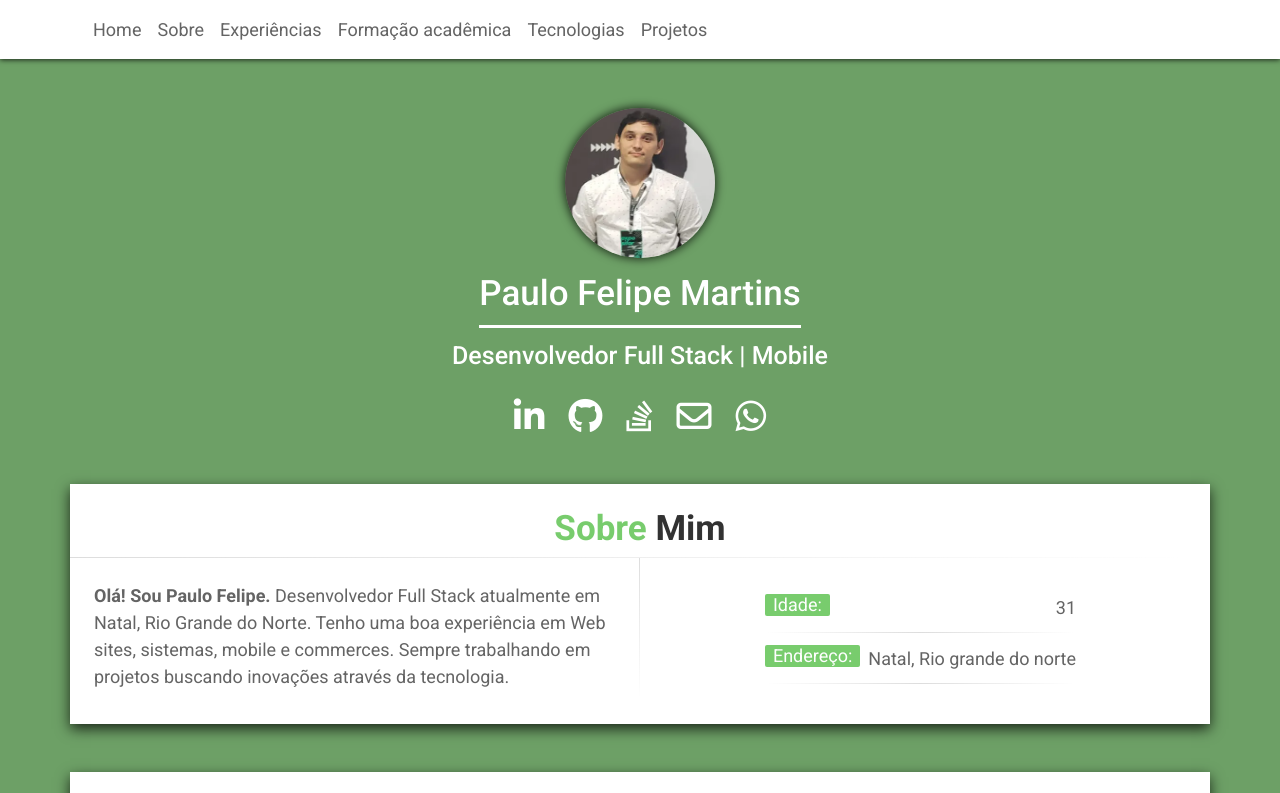
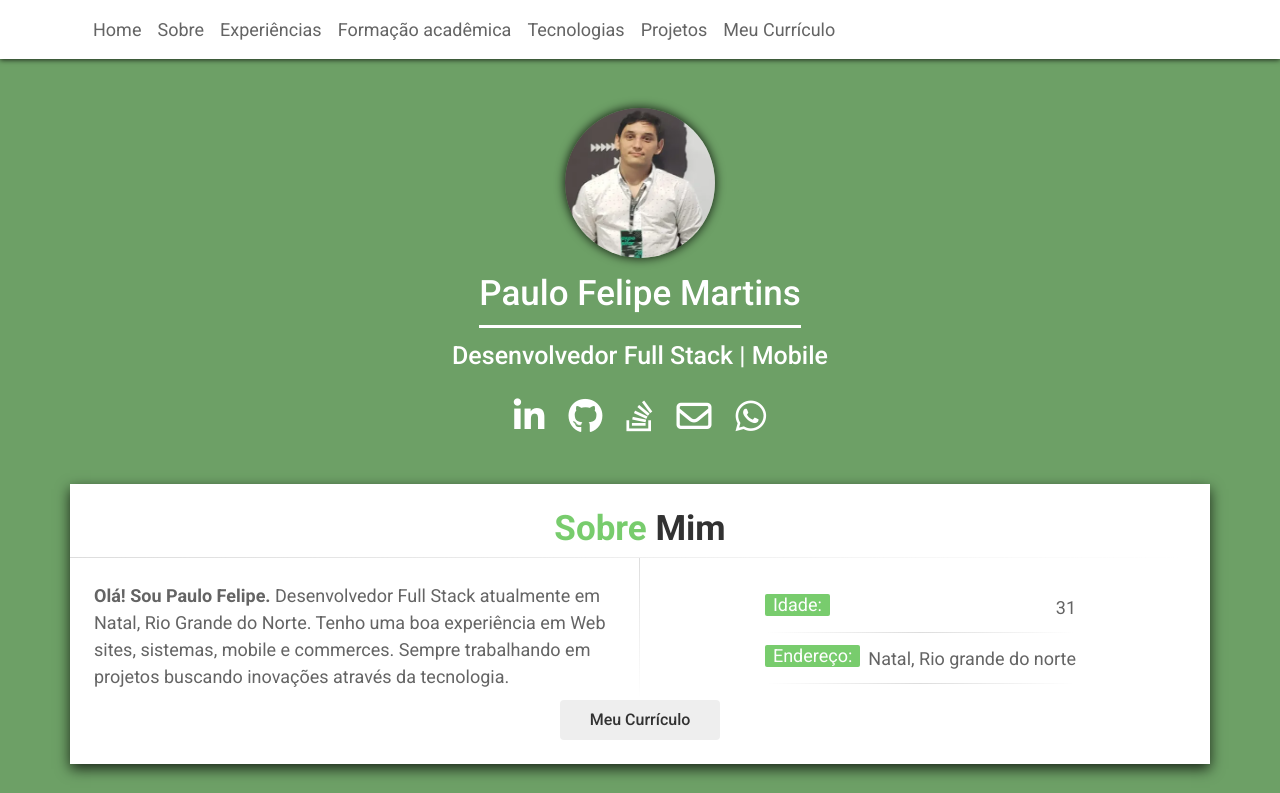
Before and after one commit to PauloFelipeM/portfolio, a plain HTML site: page index.html in a window 1280 px wide. Shown: the top 793 px of the page. Drawn offline with nearby package versions, Linux system fonts and the light colour scheme; no server answers.

Commit message:
add curriculo

```diff
--- a/assets/css/styles.css
+++ b/assets/css/styles.css
@@ -398,6 +398,12 @@ button.glide__arrow:focus {
   color: #78cc6d;
 }
 
+a.project-link.curriculo {
+  height: 40px;
+  line-height: 40px;
+  text-transform: initial;
+}
+
 @media (min-width: 767px){
   .about-text-item:before {
     content: '';
--- a/index.html
+++ b/index.html
@@ -47,6 +47,9 @@
             </li>
             <li class="nav-item">
               <a class="nav-link" href="#projects">Projetos</a>
+            </li>
+            <li class="nav-item">
+              <a class="nav-link" href="./assets/pdf/curriculo.pdf" target="_blank">Meu Currículo</a>
             </li>
           </ul>
         </div>
@@ -107,6 +110,9 @@
             <li><strong>Idade: </strong> 31</li>
             <li><strong>Endereço: </strong> Natal, Rio grande do norte</li>
           </ul>
+        </div>
+        <div class="col-md-12 text-center">
+          <a href="./assets/pdf/curriculo.pdf" target="_blank" class="project-link curriculo">Meu Currículo</a>
         </div>
         <div id="experience"></div>
       </div>
```
Also changed, not shown: 1 other file.
